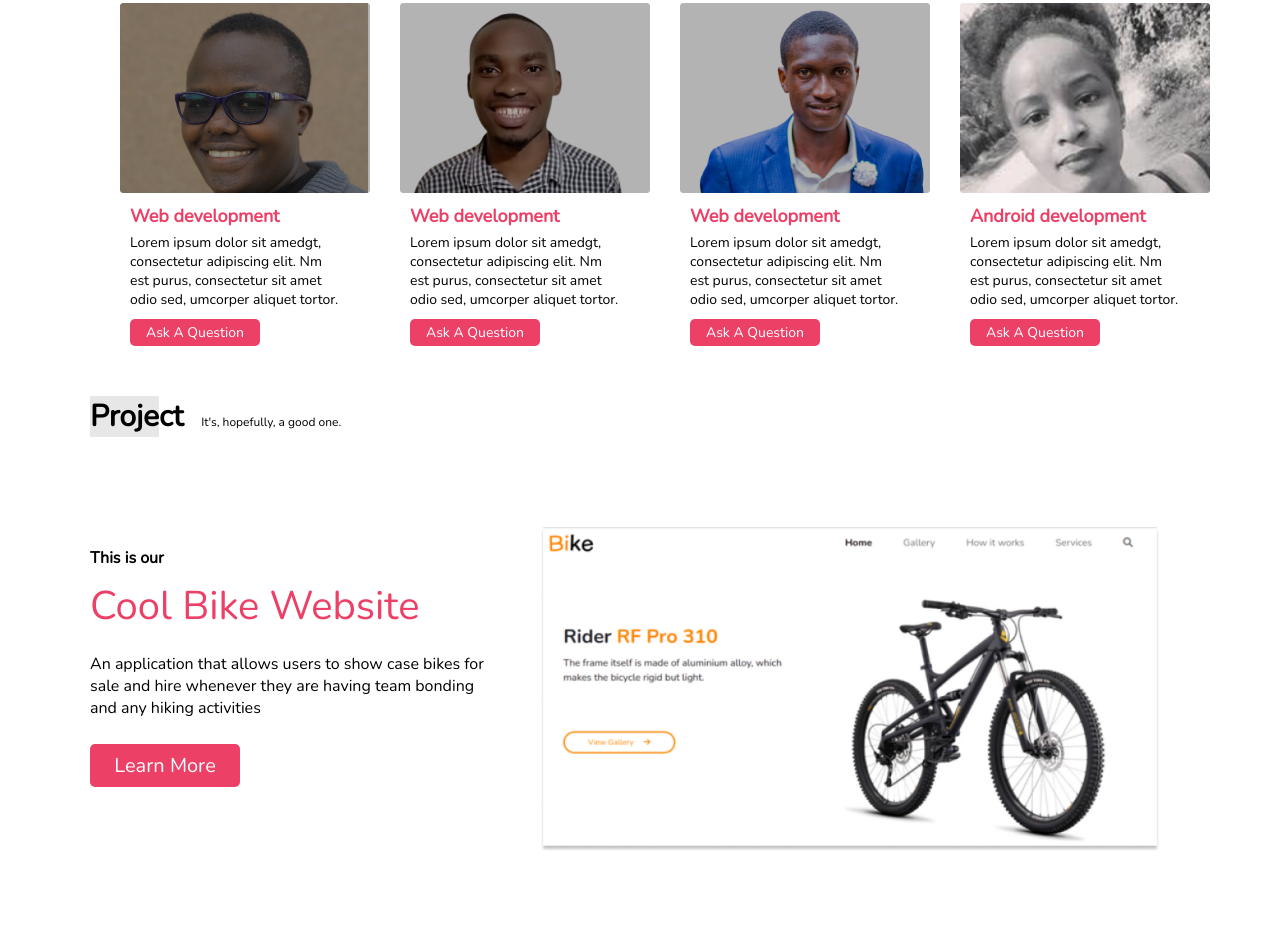
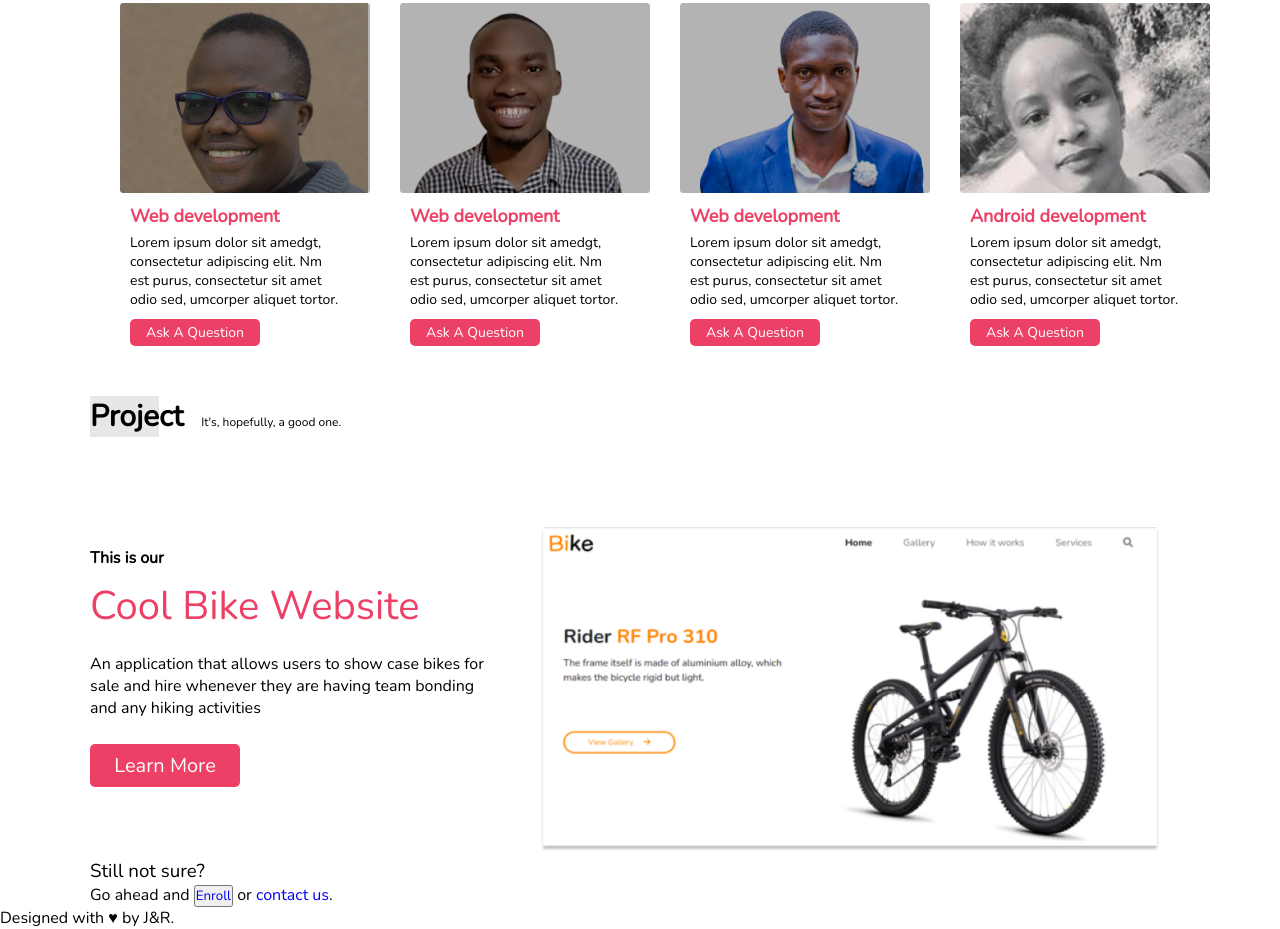
Before and after one commit to nejidevelops/Moringa-School_Landing_Page, a plain HTML site: page index.html in a window 1280 px wide. Shown: the part 1937-2866 px from the top of the page. Before the commit the page ends 2795 px from the top, so only its background shows below. Drawn offline with nearby package versions, Linux system fonts and the light colour scheme.

Commit message:
finish up the last chapters of the project getting ready to review it

```diff
--- a/index.html
+++ b/index.html
@@ -154,5 +154,13 @@
                 </div>
             </section>
 
+            <section class="decision">
+                <h3>Still not sure?</h3>
+                <p>Go ahead and <button><a href="#" id="a-enr">Enroll</a></button> or <a href="#" id="contact">contact us</a>.</p>
+            </section>
+
+            <footer>
+                <p>Designed with <span>&#9829;</span> by J&R.</p>
+            </footer>
 </body>
 </html>
```
